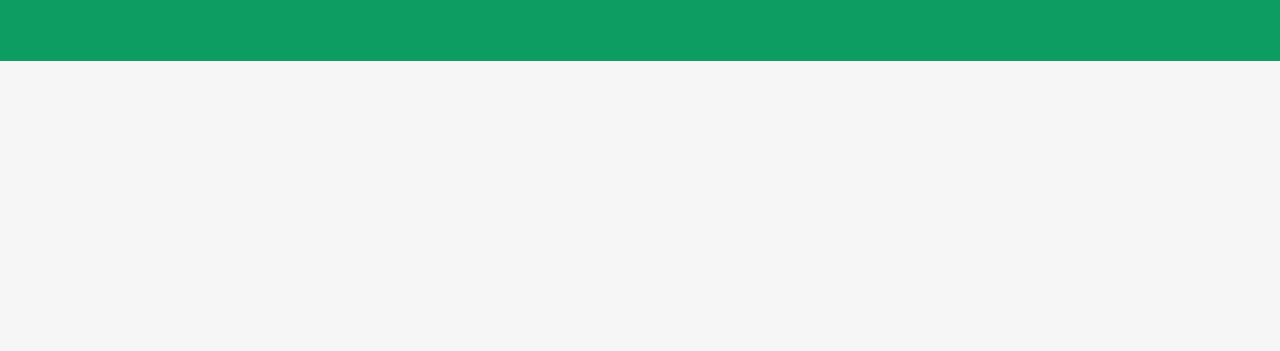
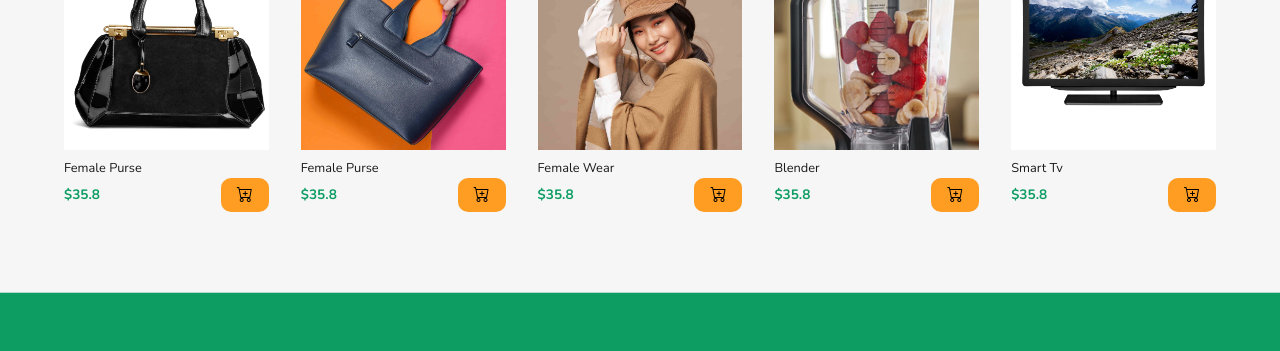
Before and after one commit to Chiemezie-Uchenwoke/freshmart, a plain HTML site: page index.html in a window 1280 px wide. Shown: the part 1088-1439 px from the top of the page. Before the commit the page ends 1149 px from the top, so only its background shows below. Drawn offline with nearby package versions, Linux system fonts and the light colour scheme.

Commit message:
Add products

```diff
--- a/assets/css/index-styles/pdt-catg.css
+++ b/assets/css/index-styles/pdt-catg.css
@@ -1,16 +1,3 @@
-:root{
-    --pri-color: #0d9d63;
-    --acc-color-dark: #1E3E62;
-    --sec-color: #FFD65A;
-    --sec-color2: #FF9D23;
-    --red: #F93827;
-    --teal: #2E5077;
-    --teal-light: #4DA1A9;
-    --white: #f6f6f6;
-    --text-color: #94a3b8;
-    --text-color-dark: #1a1a1a;
-}
-
 .products-categories{
     margin-top: 2rem;
     display: flex;
@@ -64,6 +51,12 @@
     width: 100%;
     height: 100%;
     object-fit: contain;
+    transition: 0.3s ease-in-out;
+}
+
+.products-catg-inner > div:hover img{
+    scale: 1.04;
+    transition: 0.3s ease-in-out;
 }
 
 .scale-img {
--- /dev/null
+++ b/assets/css/index-styles/products.css
@@ -0,0 +1,93 @@
+:root{
+    --pri-color: #0d9d63;
+    --acc-color-dark: #1E3E62;
+    --sec-color: #FFD65A;
+    --sec-color2: #FF9D23;
+    --red: #F93827;
+    --teal: #2E5077;
+    --teal-light: #4DA1A9;
+    --white: #f6f6f6;
+    --text-color: #94a3b8;
+    --text-color-dark: #1a1a1a;
+}
+
+.products{
+    display: flex;
+    flex-direction: column;
+    gap: 1.5rem;
+}
+
+.products > div > h2,p{
+    margin: 0;
+}
+
+.products p{
+    color: var(--red);
+    font-size: 0.85rem;
+    text-transform: uppercase;
+    font-weight: 700;
+}
+
+.products h2{
+    color: var(--acc-color-dark);
+    text-transform: capitalize;
+    font-size: 1.3rem;
+    font-weight: 700;
+}
+
+.products-inner{
+    display: grid;
+    grid-template-columns: 1fr 1fr;
+    grid-template-rows: auto;
+    gap: 2rem;
+}
+
+.products img{
+    width: 100%;
+    height: 100%;
+}
+
+.details > div{
+    display: flex;
+    align-items: center;
+    justify-content: space-between;
+}
+
+.details button{
+    border: none;
+    background-color: var(--sec-color2);
+    padding: 0.5rem 1rem;
+    border-radius: 10px;
+    cursor: pointer;
+}
+
+.details p{
+    color: var(--pri-color);
+}
+
+.details i{
+    font-size: 1rem;
+}
+
+.details label{
+    text-transform: capitalize;
+    font-size: 0.8rem;
+}
+
+@media (min-width: 600px){
+    .products-inner{
+        grid-template-columns: repeat(3, 1fr);
+    }
+}
+
+@media (min-width: 768px){
+    .products-inner{
+        grid-template-columns: repeat(4, 1fr);
+    }
+}
+
+@media (min-width: 1000px){
+    .products-inner{
+        grid-template-columns: repeat(5, 1fr);
+    }
+}
--- a/index.html
+++ b/index.html
@@ -24,6 +24,7 @@
     <link rel="stylesheet" href="./assets/css/index-styles/hero.css">
     <link rel="stylesheet" href="./assets/css/index-styles/trust.css">
     <link rel="stylesheet" href="./assets/css/index-styles/pdt-catg.css">
+    <link rel="stylesheet" href="./assets/css/index-styles/products.css">
     <link rel="stylesheet" href="./assets/css/index-styles/footer.css">
 
     <!-- Google Font: Nunito -->
@@ -361,6 +362,86 @@
         </div>
     </section>
 
+    <!-- Products Section -->
+    <section class="products container top-margin">
+        <div>
+            <p>explore</p>
+            <h2>featured collections</h2>
+        </div>
+        <div class="products-inner">
+            <div class="female-purse">
+                <div class="products-image">
+                    <img src="./assets/images/categories-items/41.jpg" alt="Image of a female purse">
+                </div>
+
+                <div class="details">
+                    <label for="female-purse">female purse</label>
+                    <div>
+                        <p>$35.8</p>
+                        <button><i class="bi bi-cart-plus"></i></button>
+                    </div>
+                </div>
+            </div>
+
+            <div class="female-purse">
+                <div class="products-image">
+                    <img src="./assets/images/categories-items/17.jpg" alt="Image of a female purse">
+                </div>
+
+                <div class="details">
+                    <label for="female-purse">female purse</label>
+                    <div>
+                        <p>$35.8</p>
+                        <button><i class="bi bi-cart-plus"></i></button>
+                    </div>
+                </div>
+            </div>
+
+            <div class="female-wear">
+                <div class="products-image">
+                    <img src="./assets/images/categories-items/18.jpg" alt="Image of a female wear">
+                </div>
+
+                <div class="details">
+                    <label for="female-wear">female wear</label>
+                    <div>
+                        <p>$35.8</p>
+                        <button><i class="bi bi-cart-plus"></i></button>
+                    </div>
+                </div>
+            </div>
+
+            <div class="blender">
+                <div class="products-image">
+                    <img src="./assets/images/categories-items/8.jpg" alt="Image of a blender">
+                </div>
+
+                <div class="details">
+                    <label for="blender">blender</label>
+                    <div>
+                        <p>$35.8</p>
+                        <button><i class="bi bi-cart-plus"></i></button>
+                    </div>
+                </div>
+            </div>
+
+            <div class="smart-tv">
+                <div class="products-image">
+                    <img src="./assets/images/categories-items/30.jpg" alt="Image of a smart tv">
+                </div>
+
+                <div class="details">
+                    <label for="smart-tv">smart tv</label>
+                    <div>
+                        <p>$35.8</p>
+                        <button><i class="bi bi-cart-plus"></i></button>
+                    </div>
+                </div>
+            </div>
+        </div>
+    </section>
+
+
 
     <footer class="top-margin">
         <div>
```
Also changed, not shown: assets/images/categories-items/19.jpg (added), assets/images/categories-items/36.jpg (added), assets/images/categories-items/8.jpg (added).
